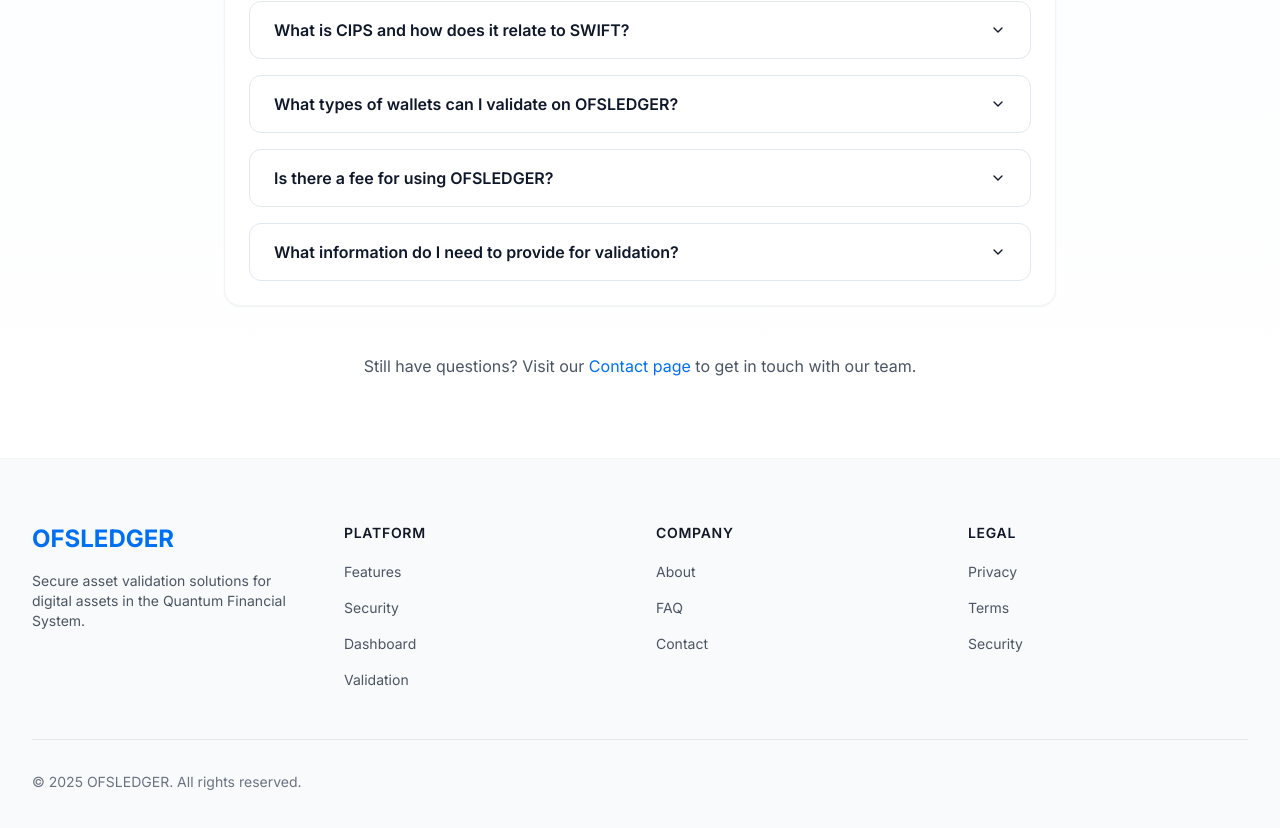
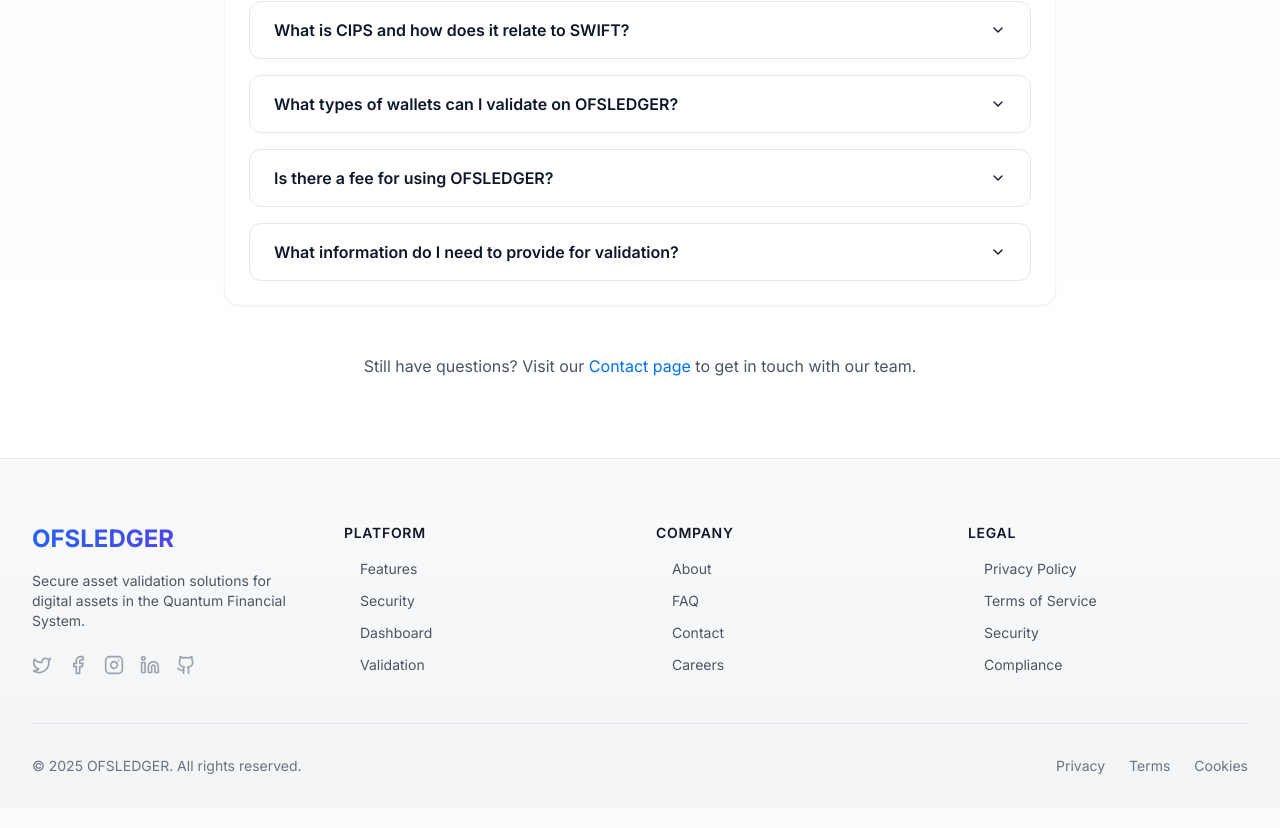
Before and after one commit to hackkaliboi/ofs, a React (Vite) app: page /faq in a window 1280 px wide. Shown: the part 892-1720 px from the top of the page. Built offline with nearby package versions, Linux system fonts and the light colour scheme.

Commit message:
Enhance UI components and assets
- Improved globe component with real-world map dots.
- Enhanced Call to Action and Footer sections.
- Fixed image loading issues.
- Corrected button arrow alignment.
- Improved Hero section design.

```diff
--- a/src/components/home/GlobalNetwork.tsx
+++ b/src/components/home/GlobalNetwork.tsx
@@ -6,7 +6,7 @@ import Globe from "@/components/ui/Globe";
 
 const GlobalNetwork = () => {
   return (
-    <section className="section-padding bg-gradient-to-b from-white to-gray-50 relative overflow-hidden">
+    <section id="network" className="section-padding bg-gradient-to-b from-white to-gray-50 relative overflow-hidden">
       {/* Background elements */}
       <div className="absolute inset-0 bg-gradient-radial from-indigo-50/20 to-transparent z-0" />
       <div className="absolute top-20 -right-40 w-96 h-96 bg-purple-300/10 rounded-full blur-3xl" />
@@ -20,11 +20,11 @@ const GlobalNetwork = () => {
               <div className="relative">
                 <Globe size={400} color="#4f46e5" className="float" />
 
-                {/* Connection dots */}
-                <div className="absolute top-[15%] left-[20%] w-4 h-4 bg-indigo-500 rounded-full pulse-slow"></div>
+                {/* Connection dots with pulse animation */}
+                <div className="absolute top-[15%] left-[20%] w-3 h-3 bg-indigo-500 rounded-full pulse-slow"></div>
                 <div className="absolute top-[30%] right-[25%] w-3 h-3 bg-purple-500 rounded-full pulse-slow" style={{animationDelay: '1s'}}></div>
                 <div className="absolute bottom-[25%] left-[30%] w-3 h-3 bg-blue-500 rounded-full pulse-slow" style={{animationDelay: '0.5s'}}></div>
-                <div className="absolute bottom-[20%] right-[20%] w-4 h-4 bg-violet-500 rounded-full pulse-slow" style={{animationDelay: '1.5s'}}></div>
+                <div className="absolute bottom-[20%] right-[20%] w-3 h-3 bg-violet-500 rounded-full pulse-slow" style={{animationDelay: '1.5s'}}></div>
 
                 {/* Connection lines */}
                 <svg className="absolute inset-0 w-full h-full" style={{zIndex: -1}}>
@@ -33,6 +33,9 @@ const GlobalNetwork = () => {
                   <line x1="20%" y1="15%" x2="75%" y2="30%" stroke="rgba(79, 70, 229, 0.15)" strokeWidth="1" />
                   <line x1="30%" y1="75%" x2="80%" y2="85%" stroke="rgba(79, 70, 229, 0.15)" strokeWidth="1" />
                 </svg>
+
+                {/* Add subtle glow effect */}
+                <div className="absolute inset-0 bg-indigo-500/5 rounded-full blur-3xl"></div>
               </div>
             </div>
           </AnimatedSection>
--- a/src/components/layout/Footer.tsx
+++ b/src/components/layout/Footer.tsx
@@ -1,19 +1,39 @@
 
 import React from "react";
 import { Link } from "react-router-dom";
+import { Github, Twitter, Linkedin, Facebook, Instagram, ChevronRight } from "lucide-react";
 
 const Footer = () => {
+  const currentYear = new Date().getFullYear();
+
   return (
-    <footer className="bg-gray-50 border-t border-gray-100">
-      <div className="container-custom py-16">
-        <div className="grid grid-cols-1 md:grid-cols-4 gap-8">
+    <footer className="bg-gradient-to-b from-gray-50 to-gray-100 border-t border-gray-200">
+      <div className="container-custom pt-16 pb-8">
+        <div className="grid grid-cols-1 md:grid-cols-4 gap-8 mb-12">
           <div className="col-span-1 md:col-span-1">
-            <Link to="/" className="inline-block">
-              <span className="text-2xl font-bold text-custodia">OFSLEDGER</span>
+            <Link to="/" className="inline-block mb-4">
+              <span className="text-2xl font-bold bg-clip-text text-transparent bg-gradient-to-r from-blue-600 to-indigo-600">OFSLEDGER</span>
             </Link>
-            <p className="mt-4 text-gray-600 text-sm max-w-xs">
+            <p className="text-gray-600 text-sm max-w-xs mb-6">
               Secure asset validation solutions for digital assets in the Quantum Financial System.
             </p>
+            <div className="flex space-x-4">
+              <a href="#" className="text-gray-400 hover:text-indigo-600 transition-colors">
+                <Twitter className="h-5 w-5" />
+              </a>
+              <a href="#" className="text-gray-400 hover:text-indigo-600 transition-colors">
+                <Facebook className="h-5 w-5" />
+              </a>
+              <a href="#" className="text-gray-400 hover:text-indigo-600 transition-colors">
+                <Instagram className="h-5 w-5" />
+              </a>
+              <a href="#" className="text-gray-400 hover:text-indigo-600 transition-colors">
+                <Linkedin className="h-5 w-5" />
+              </a>
+              <a href="#" className="text-gray-400 hover:text-indigo-600 transition-colors">
+                <Github className="h-5 w-5" />
+              </a>
+            </div>
           </div>
 
           <div>
@@ -21,10 +41,16 @@ const Footer = () => {
               Platform
             </h3>
             <ul className="space-y-3">
-              {["Features", "Security", "Dashboard", "Validation"].map((item) => (
-                <li key={item}>
-                  <Link to={item === "Features" || item === "Security" ? `/#${item.toLowerCase()}` : `/${item.toLowerCase()}`} className="text-gray-600 hover:text-custodia text-sm">
-                    {item}
+              {[
+                { name: "Features", path: "/#features" },
+                { name: "Security", path: "/#security" },
+                { name: "Dashboard", path: "/dashboard" },
+                { name: "Validation", path: "/validate" }
+              ].map((item) => (
+                <li key={item.name}>
+                  <Link to={item.path} className="text-gray-600 hover:text-indigo-600 text-sm flex items-center group">
+                    <ChevronRight className="h-3 w-3 opacity-0 group-hover:opacity-100 transition-opacity mr-1" />
+                    {item.name}
                   </Link>
                 </li>
               ))}
@@ -36,10 +62,16 @@ const Footer = () => {
               Company
             </h3>
             <ul className="space-y-3">
-              {["About", "FAQ", "Contact"].map((item) => (
-                <li key={item}>
-                  <Link to={`/${item.toLowerCase()}`} className="text-gray-600 hover:text-custodia text-sm">
-                    {item}
+              {[
+                { name: "About", path: "/about" },
+                { name: "FAQ", path: "/faq" },
+                { name: "Contact", path: "/contact" },
+                { name: "Careers", path: "/careers" }
+              ].map((item) => (
+                <li key={item.name}>
+                  <Link to={item.path} className="text-gray-600 hover:text-indigo-600 text-sm flex items-center group">
+                    <ChevronRight className="h-3 w-3 opacity-0 group-hover:opacity-100 transition-opacity mr-1" />
+                    {item.name}
                   </Link>
                 </li>
               ))}
@@ -51,10 +83,16 @@ const Footer = () => {
               Legal
             </h3>
             <ul className="space-y-3">
-              {["Privacy", "Terms", "Security"].map((item) => (
-                <li key={item}>
-                  <Link to={`/${item.toLowerCase()}`} className="text-gray-600 hover:text-custodia text-sm">
-                    {item}
+              {[
+                { name: "Privacy Policy", path: "/privacy" },
+                { name: "Terms of Service", path: "/terms" },
+                { name: "Security", path: "/security-policy" },
+                { name: "Compliance", path: "/compliance" }
+              ].map((item) => (
+                <li key={item.name}>
+                  <Link to={item.path} className="text-gray-600 hover:text-indigo-600 text-sm flex items-center group">
+                    <ChevronRight className="h-3 w-3 opacity-0 group-hover:opacity-100 transition-opacity mr-1" />
+                    {item.name}
                   </Link>
                 </li>
               ))}
@@ -62,10 +100,21 @@ const Footer = () => {
           </div>
         </div>
 
-        <div className="mt-12 pt-8 border-t border-gray-200">
-          <p className="text-gray-500 text-sm">
-            © {new Date().getFullYear()} OFSLEDGER. All rights reserved.
+        <div className="pt-8 border-t border-gray-200 flex flex-col md:flex-row justify-between items-center">
+          <p className="text-gray-500 text-sm mb-4 md:mb-0">
+            © {currentYear} OFSLEDGER. All rights reserved.
           </p>
+          <div className="flex space-x-6">
+            <a href="#" className="text-gray-500 hover:text-indigo-600 text-sm">
+              Privacy
+            </a>
+            <a href="#" className="text-gray-500 hover:text-indigo-600 text-sm">
+              Terms
+            </a>
+            <a href="#" className="text-gray-500 hover:text-indigo-600 text-sm">
+              Cookies
+            </a>
+          </div>
         </div>
       </div>
     </footer>
--- a/src/components/ui/ButtonEffect.tsx
+++ b/src/components/ui/ButtonEffect.tsx
@@ -21,7 +21,7 @@ const ButtonEffect = ({
       className={cn(baseClass, className)}
       {...props}
     >
-      <span className="relative z-10">{children}</span>
+      {children}
       <div className="absolute inset-0 w-full h-full bg-white/10 scale-x-0 origin-left transition-transform duration-500 group-hover:scale-x-100" />
     </button>
   );
--- a/src/index.css
+++ b/src/index.css
@@ -59,7 +59,7 @@
 
 @layer components {
   .glass {
-    @apply bg-white/60 backdrop-blur-lg border border-white/20 shadow-sm;
+    @apply bg-white/70 backdrop-blur-lg border border-white/50 shadow-sm;
   }
 
   .custodia-btn {
@@ -128,6 +128,7 @@
   }
 
   .gradient-btn-secondary {
+    @apply relative overflow-hidden transition-all duration-300 px-6 py-3 rounded-full font-medium inline-flex items-center justify-center;
     background: linear-gradient(135deg, rgba(255,255,255,0.9) 0%, rgba(246,246,252,0.9) 100%);
     color: #1e293b;
     border: 1px solid rgba(226,232,240,0.9);
```
Also changed, not shown: src/components/home/CallToAction.tsx (+26 -10 lines), src/components/home/Hero.tsx (+35 -20 lines), src/components/home/Partners.tsx (+27 -8 lines), src/components/ui/Globe.tsx (+91 -29 lines).
